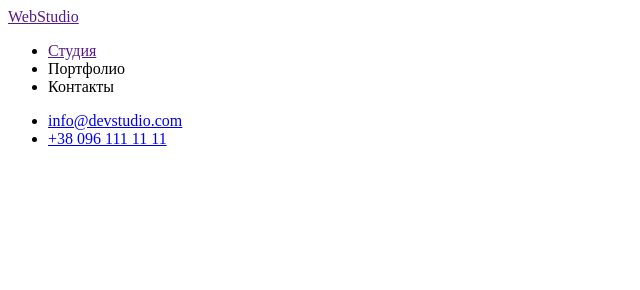
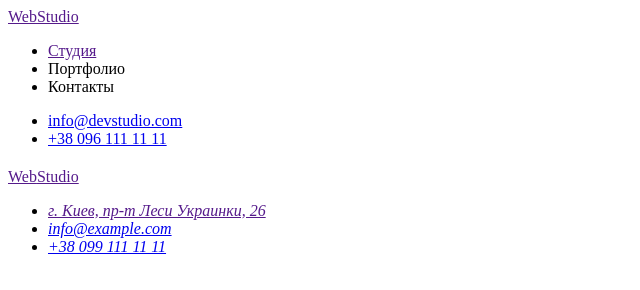
Before and after one commit to marynamozharivska/homework-1, a plain HTML site: page index.html in a window 1280 px wide. Shown: the whole page, without its empty margins (0-640 px from the left). Drawn offline with Linux system fonts and the light colour scheme.

Commit message:
додала Футер і зміни nav

```diff
--- a/index.html
+++ b/index.html
@@ -7,7 +7,7 @@
     <title>Document</title>
 </head>
 <body>
-     <!-- шапка -->
+     <!-- header-->
     <header>
         <nav>
         <a href="" lang="en">WebStudio </a>
@@ -16,12 +16,13 @@
             <li>Портфолио</li>
             <li>Контакты</li>
         </ul>
+        </nav>
         <ul>
             <li><a href="emailto:info@devstudio.com">info@devstudio.com </a></li>
             <li><a href="tel:+380961111111">+38 096 111 11 11</a>
             </li>
         </ul>
-        </nav>
+
     </header>
 
     <main>
@@ -31,10 +32,19 @@
         </section>
 
     </main>
-
-    <footer>
-
-    </footer>
+<!--Footer -->
+    <footer class="full">
+        <div>
+          <a href=""><span class="accent">Web</span>Studio</a>
+          <address>
+            <ul>
+              <li><a href="">г. Киев, пр-т Леси Украинки, 26</a></li>
+              <li><a href="mailto:info@example.com">info@example.com</a></li>
+              <li><a href="tel:380991111111">+38 099 111 11 11</a></li>
+            </ul>
+           </address>
+        </div>
+      </footer>
 
 </body>
 </html>
```
